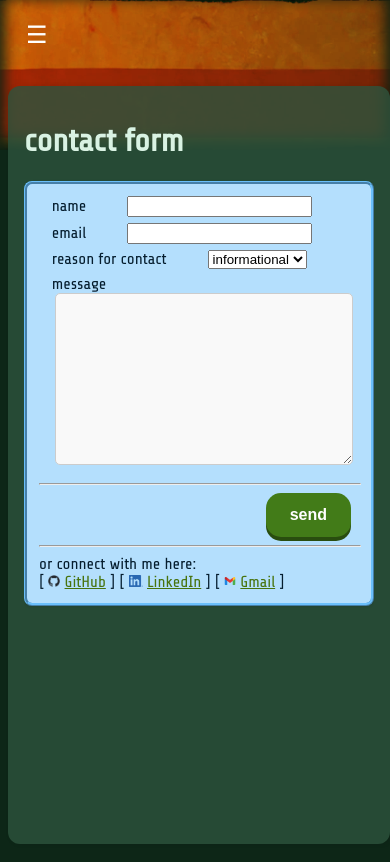
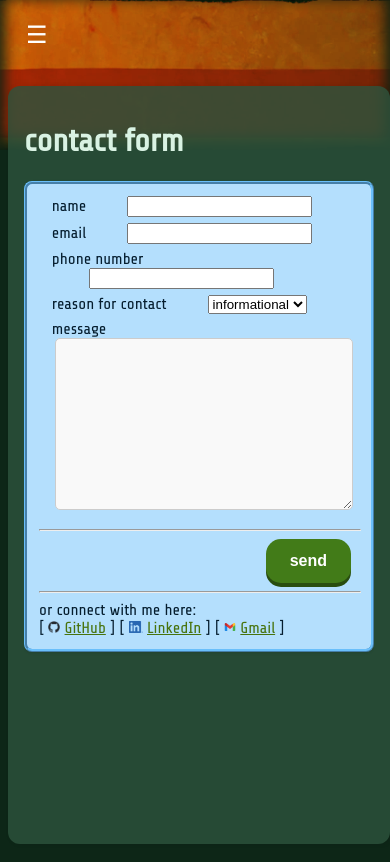
Before and after one commit to turingcompletejeff/flask-site, a Flask app: page /contact in a window 390 px wide. Run offline with Flask 3, Linux system fonts and the light colour scheme; some libraries are stand-ins or nearby versions; some web fonts are replaced.

Commit message:
TC-6 added phone input with mask +time 15m

```diff
--- a/app/forms.py
+++ b/app/forms.py
@@ -1,11 +1,31 @@
 from flask_wtf import FlaskForm
 from wtforms import StringField, TextAreaField, SelectField, SubmitField
 from flask_wtf.file import FileField, FileAllowed
-from wtforms.validators import DataRequired, Email
+from wtforms.validators import DataRequired, Email, ValidationError
+import re
+
+class PhoneNumber:
+    def __init__(self, message=None):
+        if not message:
+            message = 'Invalid phone number format.'
+        self.message = message
+
+    def __call__(self, form, field):
+        if not field.data:
+            return
+
+        phone = re.sub(r'[^\d]', '', field.data)
+
+        if len(phone) != 10:
+            raise ValidationError(self.message)
+
+        if not re.match(r'^\d{10}$', phone):
+            raise ValidationError(self.message)
 
 class ContactForm(FlaskForm):
     name = StringField("name", validators=[DataRequired()])
     email = StringField("email", validators=[DataRequired(), Email()])
+    phone = StringField("phone number", validators=[PhoneNumber()])
     reason = SelectField(
         "reason for contact",
         choices=[
--- a/app/routes.py
+++ b/app/routes.py
@@ -56,6 +56,7 @@ def formatContactEmail(contactForm):
            f'----------------------------------------------\n' \
            f'name: {contactForm.name.data}\n' \
            f'email: {contactForm.email.data}\n' \
+           f'phone: {contactForm.phone.data}\n' \
            f'reason: {contactForm.reason.data}\n' \
            f'message: {contactForm.message.data}\n'
 
--- /dev/null
+++ b/app/static/js/phone-mask.js
@@ -0,0 +1,35 @@
+function formatPhoneNumber(value) {
+    if (!value) return value;
+
+    const phoneNumber = value.replace(/[^\d]/g, '');
+    const phoneNumberLength = phoneNumber.length;
+
+    if (phoneNumberLength < 4) return phoneNumber;
+
+    if (phoneNumberLength < 7) {
+        return `(${phoneNumber.slice(0, 3)}) ${phoneNumber.slice(3)}`;
+    }
+
+    return `(${phoneNumber.slice(0, 3)}) ${phoneNumber.slice(3, 6)}-${phoneNumber.slice(6, 10)}`;
+}
+
+$(document).ready(function() {
+    $('#phone').on('input', function() {
+        const formatted = formatPhoneNumber(this.value);
+        this.value = formatted;
+    });
+
+    $('#phone').on('keydown', function(e) {
+        const key = e.key;
+        if (key === 'Backspace' || key === 'Delete' || key === 'Tab' || key === 'Escape' || key === 'Enter') {
+            return;
+        }
+        if ((e.ctrlKey || e.metaKey) && (key === 'c' || key === 'v' || key === 'x' || key === 'a')) {
+            return;
+        }
+        if (key >= '0' && key <= '9') {
+            return;
+        }
+        e.preventDefault();
+    });
+});
--- a/app/templates/contact.html
+++ b/app/templates/contact.html
@@ -3,6 +3,10 @@
 {% extends "layout.html" %}
 
 {% block title %}contact{% endblock %}
+
+{% block js %}
+<script src="{{ url_for('static', filename='js/phone-mask.js') }}"></script>
+{% endblock %}
 
 {% block content %}
 <div class="blog-post-strip">
@@ -12,6 +16,7 @@
       {{ form.hidden_tag() }}
       {{ render_text_field(form.name) }}
       {{ render_text_field(form.email) }}
+      {{ render_text_field(form.phone) }}
       {{ render_text_field(form.reason) }}
       {{ render_text_field(form.message) }}
       <hr />
--- a/app/templates/macros/fields.html
+++ b/app/templates/macros/fields.html
@@ -1,7 +1,7 @@
 {% macro render_text_field(field) %}
 <div class="form__group">
     {{ field.label(class_="form__label") }}
-    {{ field(class_="form__field")}}
+    {{ field(class_="form__field", id=field.name)}}
 
     {%- for error in field.errors %}
         <span class="form__error">{{ error }}</span>
```
